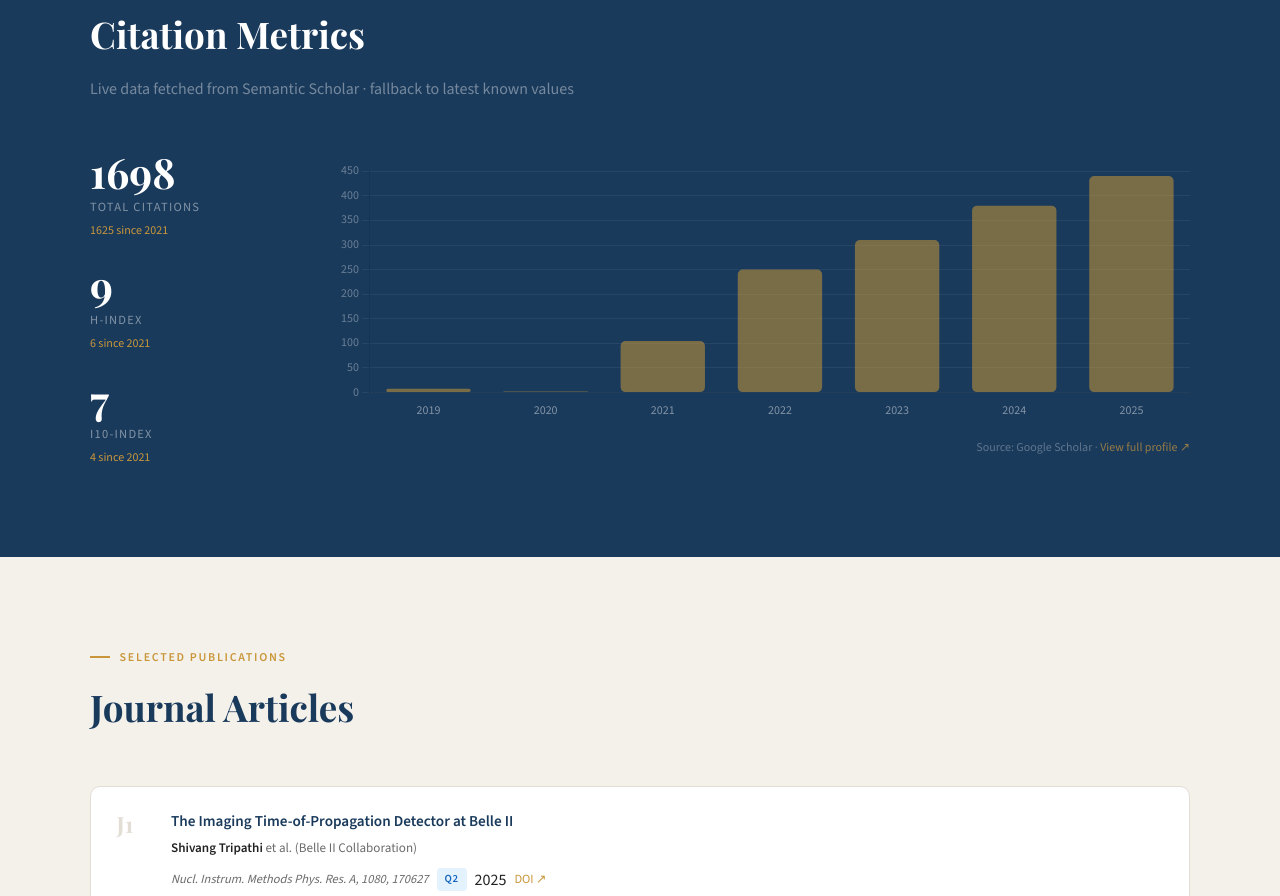
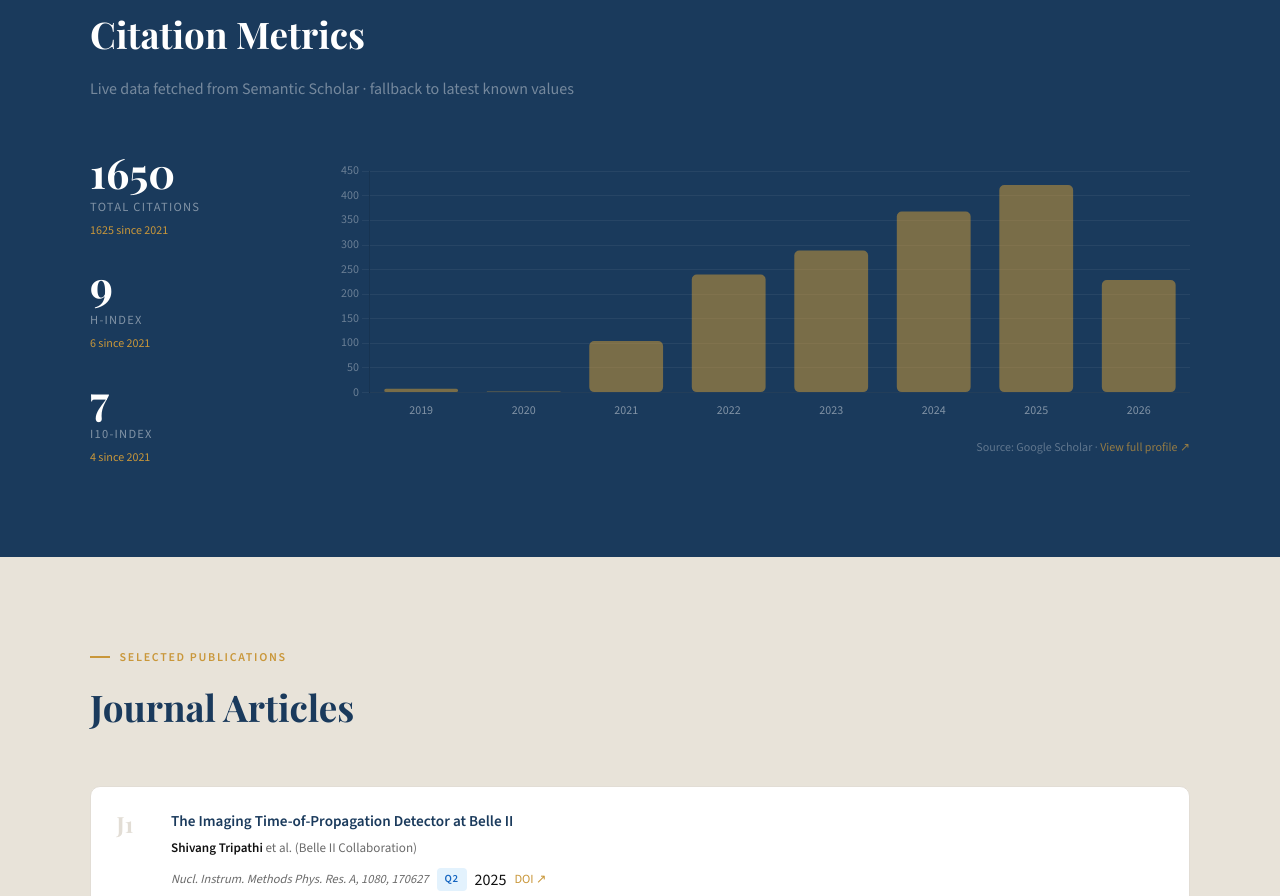
Before and after one commit to Shivang-UHM/shivang-uhm.github.io, a plain HTML site: page index.html in a window 1280 px wide. Shown: the part 2671-3567 px from the top of the page. Drawn offline with nearby package versions, Linux system fonts and the light colour scheme; no server answers; a web font is replaced by a local one.

Commit message:
Update index.html

```diff
--- a/index.html
+++ b/index.html
@@ -14,10 +14,10 @@
     --navy2:   #254f7a;
     --gold:    #C9973A;
     --gold-lt: #F5E9D4;
-    --bg:      #FAFAF7;
+    --bg:      #F0EDE6;
     --card:    #FFFFFF;
-    --card2:   #F4F1EB;
-    --text:    #222222;
+    --card2:   #E8E3D9;
+    --text:    #111111;
     --muted:   #6B6B6B;
     --border:  #E2DDD5;
     --serif:   'Playfair Display', Georgia, serif;
@@ -471,7 +471,7 @@
     <div class="chart-layout fade-up">
       <div class="cite-stats">
         <div class="cite-stat">
-          <div class="cite-stat-val" id="stat-cites">1698</div>
+          <div class="cite-stat-val" id="stat-cites">1650</div>
           <div class="cite-stat-lbl">Total Citations</div>
           <div class="cite-stat-sub" id="stat-cites-recent">1625 since 2021</div>
         </div>
@@ -767,8 +767,8 @@ document.querySelectorAll('.fade-up').forEach(el => observer.observe(el));
 /* ── Citation chart ─────────────────────────────────── */
 // Known yearly data from Google Scholar screenshot
 const knownData = {
-  labels: ['2019','2020','2021','2022','2023','2024','2025'],
-  values: [8, 2, 105, 250, 310, 380, 440]
+  labels: ['2019','2020','2021','2022','2023','2024','2025', '2026'],
+  values: [8, 2, 105, 240, 289, 368, 422, 229]
 };
 
 function drawChart(data) {
```
